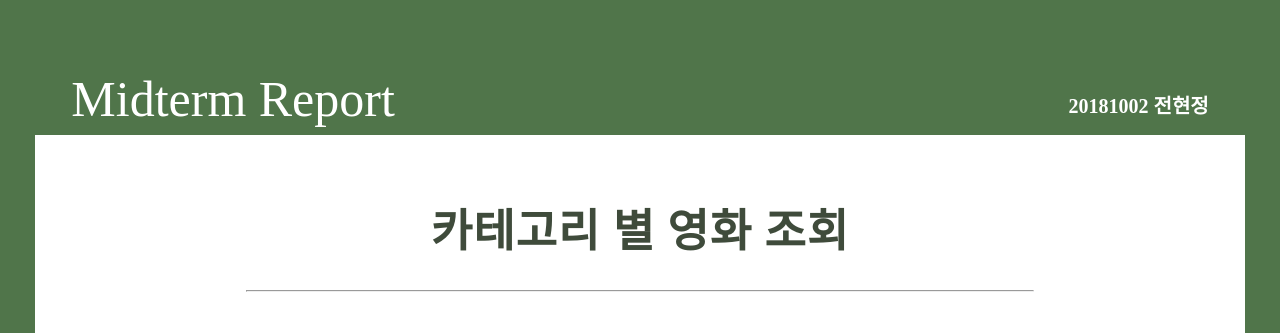
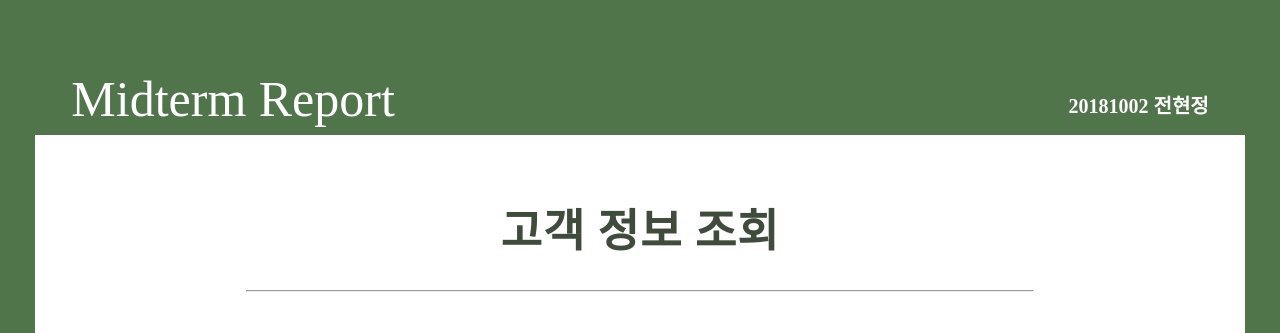
Before and after one commit to hyunjungjeon/database-programing, a PHP site: page /customer_info.php in a window 1280 px wide. Shown: the top 333 px of the page. Run offline with PHP 8.4, Linux system fonts and the light colour scheme; data that the repository does not hold is empty.

Commit message:
Update customer_info.php

```diff
--- a/midterm/customer_info.php
+++ b/midterm/customer_info.php
@@ -84,7 +84,7 @@ while ($row = mysqli_fetch_array($result)) {
     <!--영화 정보-->
     <div id="r_frame_in">
             <div class="section">
-                <h1 class="section_title">카테고리 별 영화 조회</h1>
+                <h1 class="section_title">고객 정보 조회</h1>
                 <hr>
                 <div class="search_form">
                     <form action='customer_info.php' method="POST">
```
